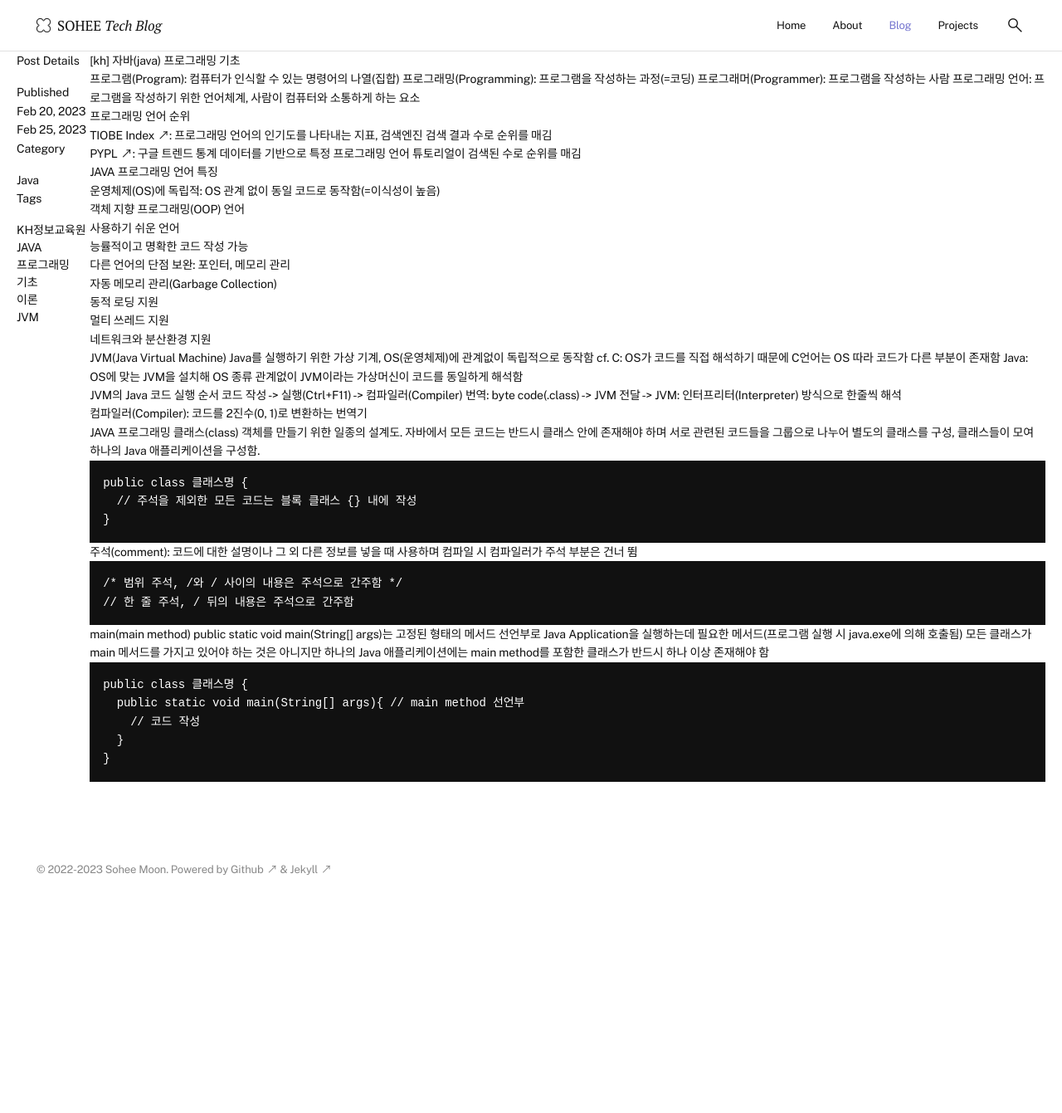
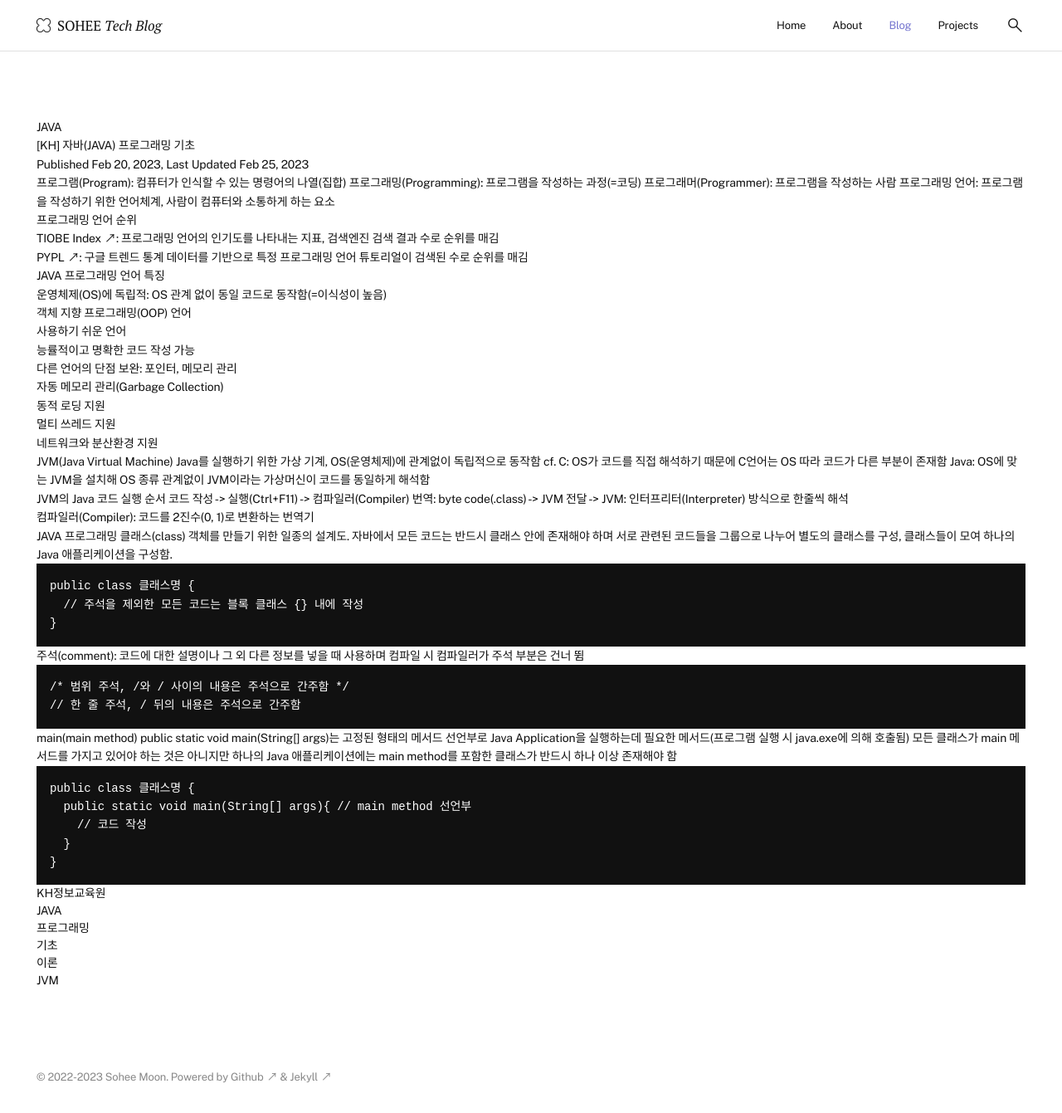
Before and after one commit to soheetech/soheetech.github.io, a Jekyll site: the page built from _posts/2023-02-25-kh-01-basic.md, in a window 1280 px wide and 1341 px high. Shown: the whole window at 83% size. Built offline with Jekyll 4.4.1, drawn with Linux system fonts in a browser that asks for light colours.

Commit message:
Update post.html

```diff
--- a/_layouts/post.html
+++ b/_layouts/post.html
@@ -2,15 +2,15 @@
 layout: default
 ---
 
-<article class="container page-post d-flex">
-  <div class="col col-3-12 post-meta">
-    <h4>Post Details</h4>
-    <p>Published <time datetime="{{ page.date }}" class="type-small">{{ page.date | date: site.theme_config.date_format }}</time></p>
-    <p>{{ page.last_modified_at | date: '%b %d, %Y' }}</p>
-    <h4>Category</h4>
-    <p><a href="/category/{{ page.category }}">{{ page.category | capitalize }}</a></p>
-    {% if page.tags %}
-      <h4>Tags</h4>
+<article class="container c-pd-top c-pd-side page-post">
+  <div class="post-meta">
+    <p><a href="/category/{{ page.category }}">{{ page.category }}</a></p>
+    <h3 class="post-title">{{ page.title }}</h3>
+    <p>Published <time datetime="{{ page.date }}" class="type-small">{{ page.date | date: site.theme_config.date_format }}</time>, Last Updated <time>{{ page.last_modified_at | date: '%b %d, %Y' }}</time></p>
+  </div>
+  <div class="post-content">{{ content }}</div>
+  {% if page.tags %}
+    <div class="post-tags">
       <ul class="zero">
         {% for tag in page.tags %}
           {% if site.data.tags contains tag %}
@@ -18,10 +18,6 @@ layout: default
           {% endif %}
         {% endfor %}
       </ul>
-    {% endif %}
-  </div>
-  <div class="col col-6-12">
-    <h3 class="post-title">{{ page.title | capitalize }}</h3>
-    <div class="post-content">{{ content }}</div>
-  </div>
+    </div>
+  {% endif %}
 </article>
```
